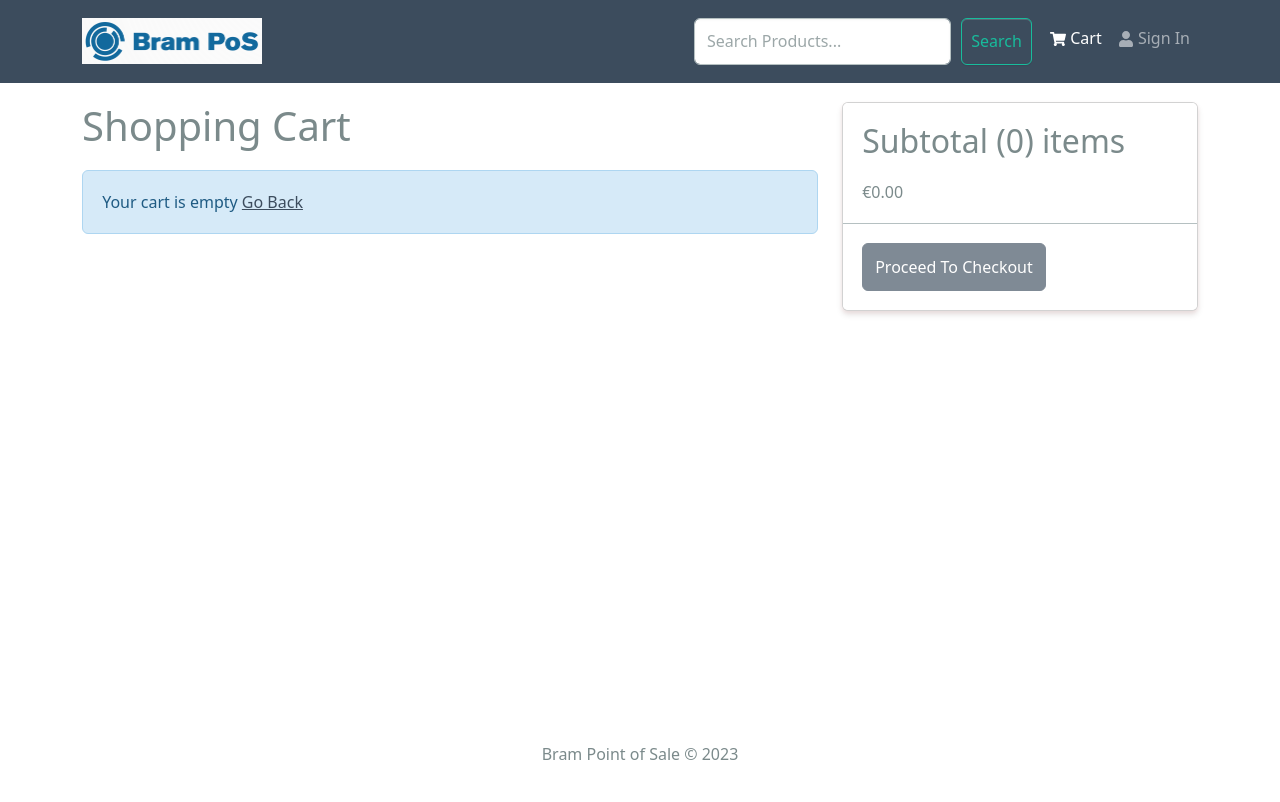
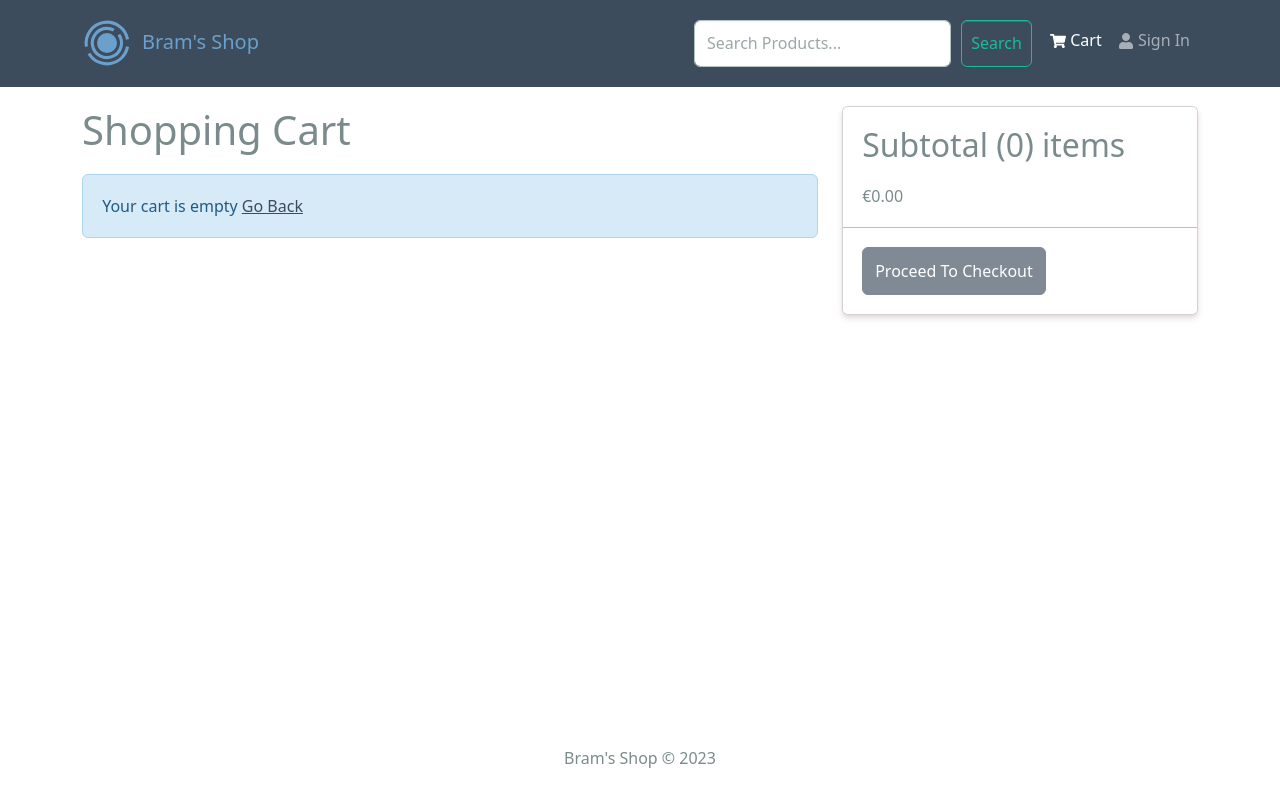
Before and after one commit to brameldering/orbital-microservices-kafka, a React (Create React App) app in the folder frontend/: page /cart in a window 1280 px wide. Shown: the top 802 px of the page. Built offline with nearby package versions, Linux system fonts and the light colour scheme.

Commit message:
Added SVG for brand logo, changed brand name and improved an assignment in CartScreen

```diff
--- /dev/null
+++ b/frontend/src/assets/LogoSVG.jsx
@@ -0,0 +1,23 @@
+import React from 'react';
+
+const LogoSVG = () => {
+  return (
+    <svg
+      width='50'
+      height='50'
+      viewBox='0 0 240 240'
+      fill='none'
+      stroke='#6aa0cb'
+      stroke-width='15'
+      xmlns='http://www.w3.org/2000/svg'
+    >
+      <circle cx='120' cy='120' r='48' stroke-width='0' fill='#6aa0cb'></circle>
+      <path d='M 120 50 A 70 70 0 1 0 177 80'></path>
+      <path d='M 152.86300939501237 58.193668499875116 A 70 70 0 0 0 120 50'></path>
+      <path d='M 218.4807753012208 102.63518223330696 A 100 100 0 0 0 21.519224698779198 137.36481776669302'></path>
+      <path d='M 33.39745962155612 170 A 100 100 0 0 0 218.4807753012208 137.36481776669302'></path>
+    </svg>
+  );
+};
+
+export default LogoSVG;
--- a/frontend/src/assets/styles/index.css
+++ b/frontend/src/assets/styles/index.css
@@ -52,6 +52,11 @@ table th {
   background: rgba(0, 0, 0, 0.5);
 }
 
+/* Brand Name */
+.brandName {
+  color: #4682b4;
+}
+
 /* Process flow - block arrow CSS */
 .processFlow {
   color: white;
--- a/frontend/src/components/Footer.jsx
+++ b/frontend/src/components/Footer.jsx
@@ -8,7 +8,7 @@ const Footer = () => {
       <Container>
         <Row>
           <Col className='text-center py-3'>
-            <p>Bram Point of Sale &copy; {currentYear}</p>
+            <p>Bram's Shop &copy; {currentYear}</p>
           </Col>
         </Row>
       </Container>
--- a/frontend/src/components/Header.jsx
+++ b/frontend/src/components/Header.jsx
@@ -6,7 +6,8 @@ import { useNavigate } from 'react-router-dom';
 import { useLogoutMutation } from '../slices/usersApiSlice';
 import { logout } from '../slices/authSlice';
 import SearchBox from './SearchBox';
-import logo from '../assets/bram-pos.png';
+// import logo from '../assets/bram-pos.png';
+import LogoSVG from '../assets/LogoSVG';
 import { resetCart } from '../slices/cartSlice';
 
 const Header = () => {
@@ -37,7 +38,10 @@ const Header = () => {
         <Container>
           <LinkContainer to='/'>
             <Navbar.Brand>
-              <img src={logo} alt='Bram PoS' width='180' />
+              {/* <div className='brandName'> */}
+              <LogoSVG />
+              <span style={{ marginLeft: '10px' }}>Bram's Shop</span>
+              {/* </div> */}
             </Navbar.Brand>
           </LinkContainer>
           <Navbar.Toggle aria-controls='basic-navbar-nav' />
--- a/frontend/src/screens/CartScreen.jsx
+++ b/frontend/src/screens/CartScreen.jsx
@@ -19,8 +19,7 @@ const CartScreen = () => {
   const dispatch = useDispatch();
   const currentPath = useLocation().pathname;
 
-  const cart = useSelector((state) => state.cart);
-  const { cartItems } = cart;
+  const { cartItems } = useSelector((state) => state.cart);
 
   // NOTE: no need for an async function here as we are not awaiting the
   // resolution of a Promise
@@ -52,7 +51,7 @@ const CartScreen = () => {
                   <Col md={2}>
                     <Image src={item.image} alt={item.name} fluid rounded />
                   </Col>
-                  <Col md={3}>
+                  <Col md={4}>
                     <Link to={`/product/${item._id}?goBackPath=${currentPath}`}>
                       {item.name}
                     </Link>
--- a/package.json
+++ b/package.json
@@ -1,8 +1,8 @@
 {
-  "name": "bram-pos",
+  "name": "bram-shop",
   "version": "0.1.0",
   "type": "module",
-  "description": "Point of Sale application built with the MERN stack",
+  "description": "eCommerce application built with the MERN stack",
   "main": "server.js",
   "scripts": {
     "start": "node backend/server.js",
```
Also changed, not shown: frontend/src/assets/styles/bootstrap.custom.css.
